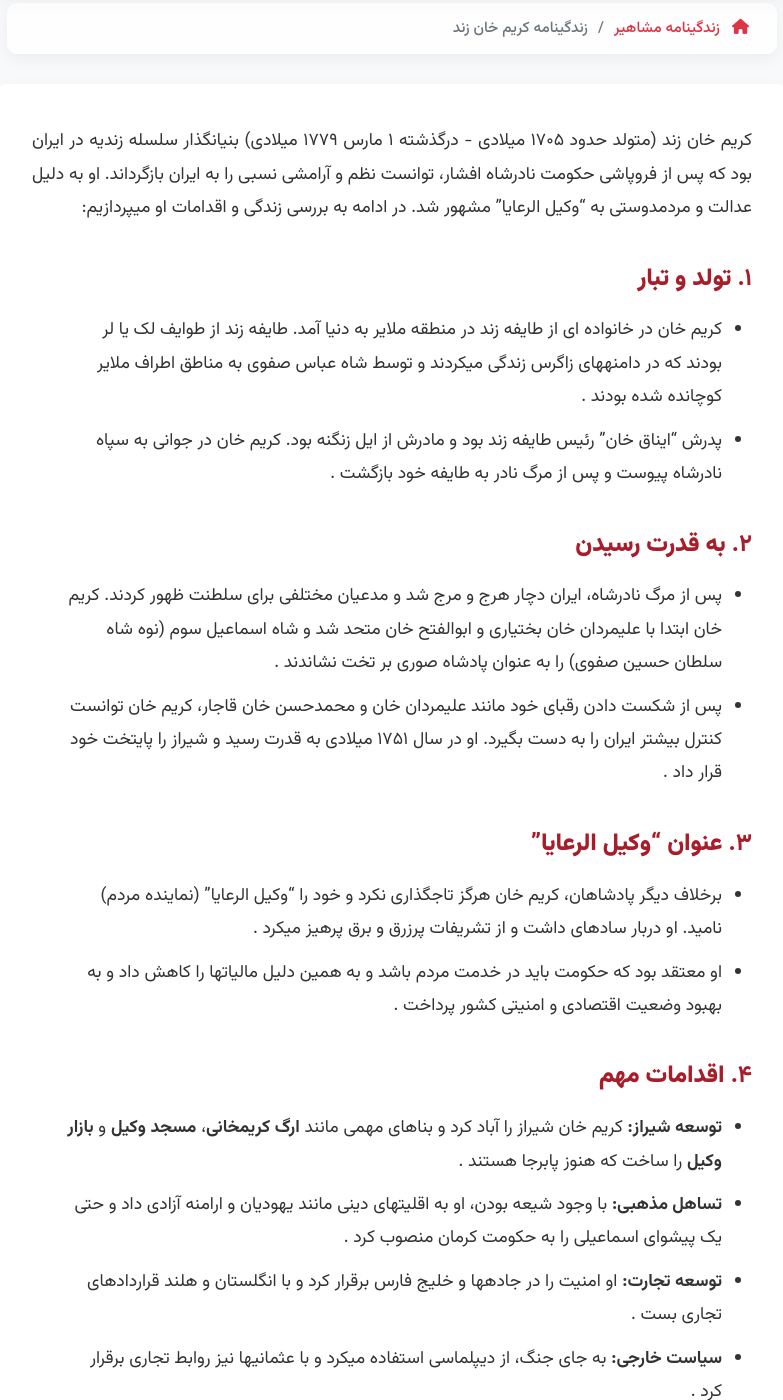
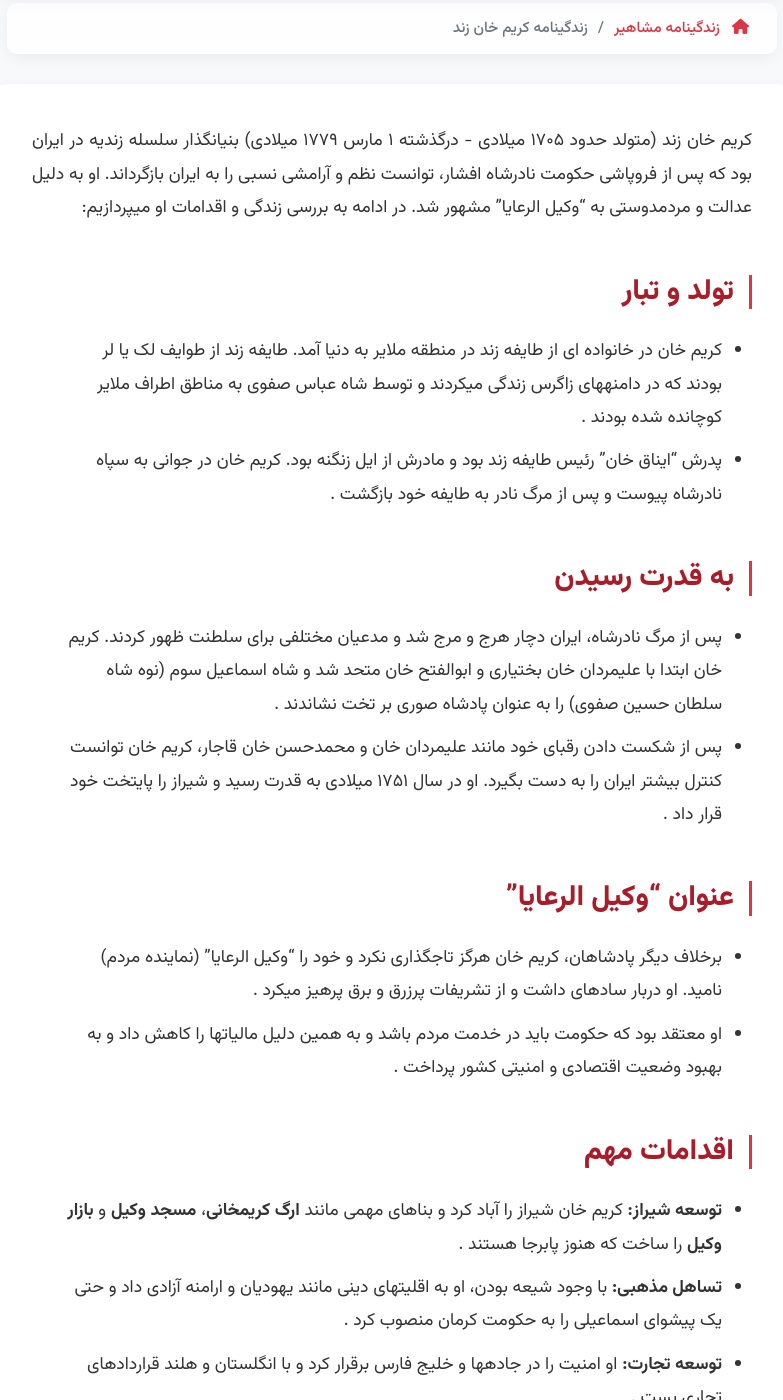
Before and after one commit to darkblog/darkblog.github.io, a Jekyll site: the page built from _posts/2025-7-11-82.md, in a window 1280 px wide and 1400 px high, scrolled down 277 px. Shown: the whole window, without its empty margins (248-1031 px from the left). Built offline with Jekyll 4.4.1, drawn with Linux system fonts in a browser that asks for light colours.

Commit message:
Update 2025-7-11-82.md

```diff
--- a/_posts/2025-7-11-82.md
+++ b/_posts/2025-7-11-82.md
@@ -5,27 +5,27 @@ title: زندگینامه کریم خان زند
 
 کریم خان زند (متولد حدود ۱۷۰۵ میلادی - درگذشته ۱ مارس ۱۷۷۹ میلادی) بنیانگذار سلسله زندیه در ایران بود که پس از فروپاشی حکومت نادرشاه افشار، توانست نظم و آرامشی نسبی را به ایران بازگرداند. او به دلیل عدالت و مردمدوستی به "وکیل الرعایا" مشهور شد. در ادامه به بررسی زندگی و اقدامات او میپردازیم:
 
-### ۱. **تولد و تبار**
+## تولد و تبار
 - کریم خان در خانواده ای از طایفه زند در منطقه ملایر به دنیا آمد. طایفه زند از طوایف لک یا لر بودند که در دامنههای زاگرس زندگی میکردند و توسط شاه عباس صفوی به مناطق اطراف ملایر کوچانده شده بودند .
 - پدرش "ایناق خان" رئیس طایفه زند بود و مادرش از ایل زنگنه بود. کریم خان در جوانی به سپاه نادرشاه پیوست و پس از مرگ نادر به طایفه خود بازگشت .
 
-### ۲. **به قدرت رسیدن**
+## به قدرت رسیدن
 - پس از مرگ نادرشاه، ایران دچار هرج و مرج شد و مدعیان مختلفی برای سلطنت ظهور کردند. کریم خان ابتدا با علیمردان خان بختیاری و ابوالفتح خان متحد شد و شاه اسماعیل سوم (نوه شاه سلطان حسین صفوی) را به عنوان پادشاه صوری بر تخت نشاندند .
 - پس از شکست دادن رقبای خود مانند علیمردان خان و محمدحسن خان قاجار، کریم خان توانست کنترل بیشتر ایران را به دست بگیرد. او در سال ۱۷۵۱ میلادی به قدرت رسید و شیراز را پایتخت خود قرار داد .
 
-### ۳. **عنوان "وکیل الرعایا"**
+## عنوان "وکیل الرعایا"
 - برخلاف دیگر پادشاهان، کریم خان هرگز تاجگذاری نکرد و خود را "وکیل الرعایا" (نماینده مردم) نامید. او دربار سادهای داشت و از تشریفات پرزرق و برق پرهیز میکرد .
 - او معتقد بود که حکومت باید در خدمت مردم باشد و به همین دلیل مالیاتها را کاهش داد و به بهبود وضعیت اقتصادی و امنیتی کشور پرداخت .
 
-### ۴. **اقدامات مهم**
+## اقدامات مهم
 - **توسعه شیراز:** کریم خان شیراز را آباد کرد و بناهای مهمی مانند **ارگ کریمخانی**، **مسجد وکیل** و **بازار وکیل** را ساخت که هنوز پابرجا هستند .
 - **تساهل مذهبی:** با وجود شیعه بودن، او به اقلیتهای دینی مانند یهودیان و ارامنه آزادی داد و حتی یک پیشوای اسماعیلی را به حکومت کرمان منصوب کرد .
 - **توسعه تجارت:** او امنیت را در جادهها و خلیج فارس برقرار کرد و با انگلستان و هلند قراردادهای تجاری بست .
 - **سیاست خارجی:** به جای جنگ، از دیپلماسی استفاده میکرد و با عثمانیها نیز روابط تجاری برقرار کرد .
 
-### ۵. **مرگ و میراث**
+## مرگ و میراث
 - کریم خان در سال ۱۷۷۹ میلادی در شیراز درگذشت. پس از مرگ او، جنگهای جانشینی آغاز شد و سرانجام قاجارها به قدرت رسیدند .
 - او را به عنوان یکی از عادلترین حکمرانان ایران میشناسند که دوره حکومتش دورهای از آرامش و رفاه نسبی بود. بناهای باقیمانده از او در شیراز، گواهی بر توجهاش به عمران و آبادی است .
 
-### جمعبندی
+## جمع‌بندی
 کریم خان زند با سیاستهای مردمی و دوری از تجملات سلطنتی، توانست پس از سالها جنگ داخلی، ثبات را به ایران بازگرداند. اگرچه حکومت زندیه کوتاه بود، اما خدمات او به ویژه در شیراز، هنوز مورد تحسین است.
```
